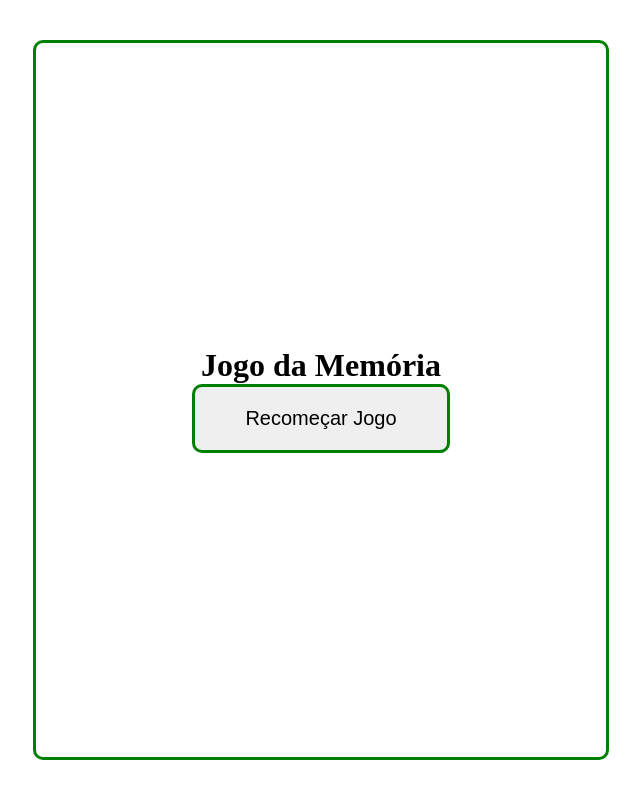
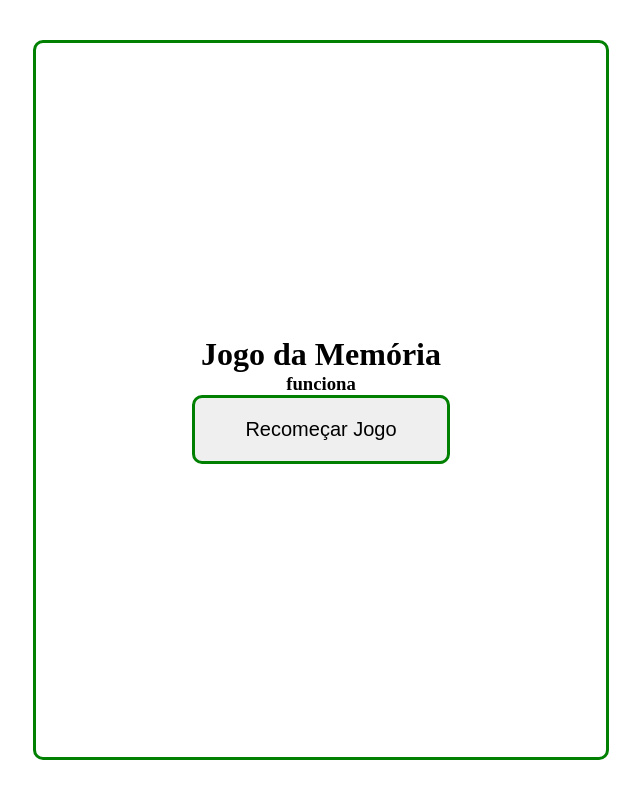
Before and after one commit to VanessaTrajano/DCC207-Projeto1, a React (Vite) app: page / in a window 1280 px wide. Shown: the whole page, without its empty margins (319-959 px from the left). Built offline with nearby package versions, Linux system fonts and the light colour scheme.

Commit message:
Cria base do componente Cards

```diff
--- /dev/null
+++ b/src/components/Cards.jsx
@@ -0,0 +1,12 @@
+//import './Cards.css'
+
+function Cards() {
+
+  return (
+    <div>
+      <h3>funciona</h3>
+    </div>
+  );
+}
+
+export default Cards;
--- a/src/components/Jogo.jsx
+++ b/src/components/Jogo.jsx
@@ -1,4 +1,5 @@
 import Botao from './Botao'
+import Cards from './Cards'
 import './Jogo.css'
 
 function Jogo() {
@@ -6,7 +7,9 @@ function Jogo() {
   return (
     <div className="container">
       <h1>Jogo da Memória</h1>
-      <div></div> {/* aqui ficarão as cartas */}
+      <div>
+        <Cards/>
+      </div>
       <Botao/>
     </div>
   )
```
